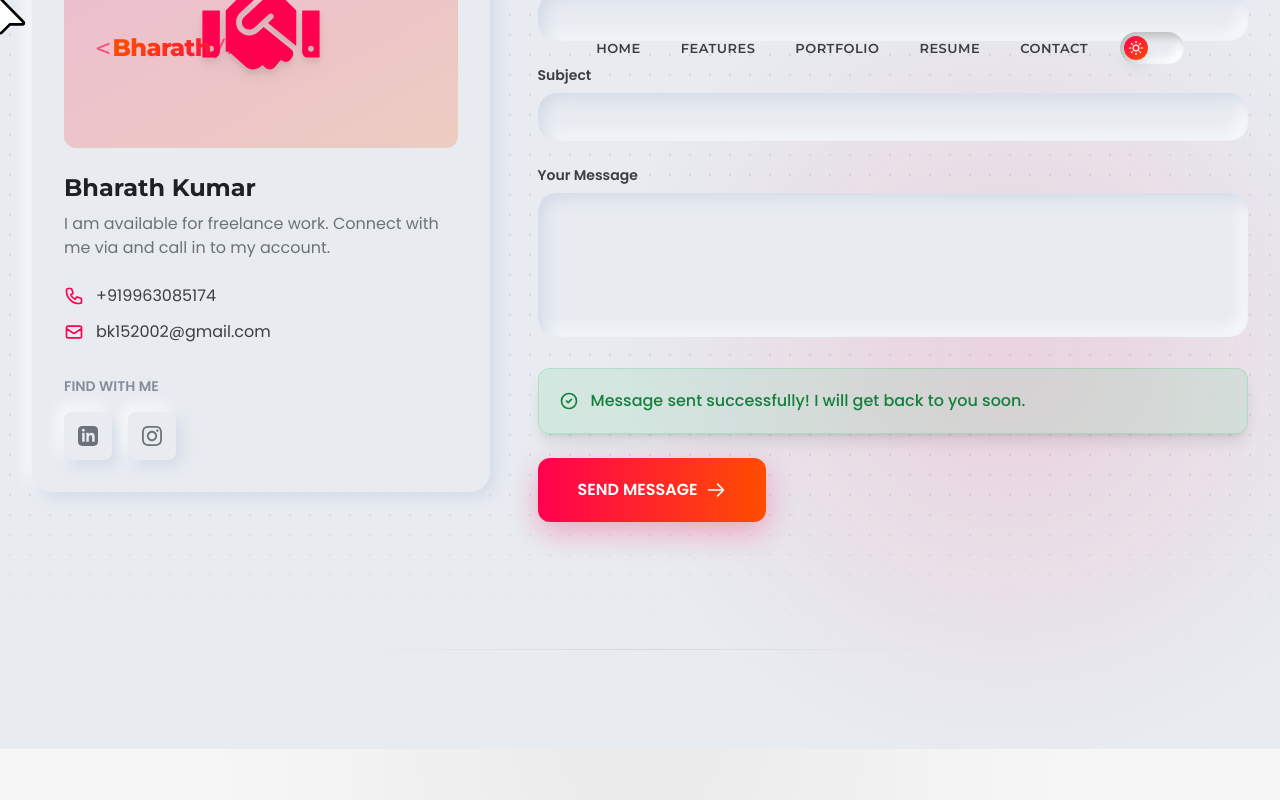
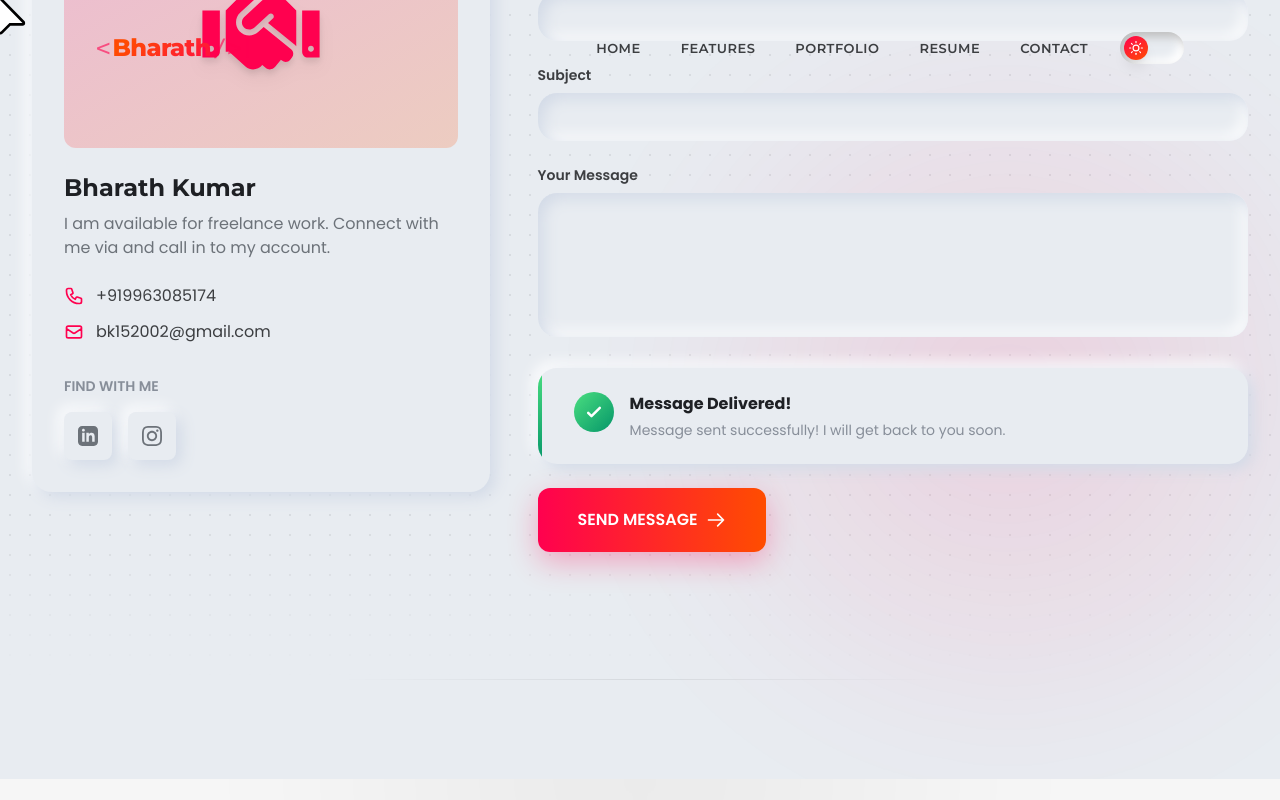
Before and after one commit to Bharathkumar1522/Bharathkumar_portfolio, a Next.js app: page / in a window 1280 px wide. Both pictures are taken after typing "Sample", "5551234", "name@example.com", "Sample", "Sample" into the empty fields and a click on the button "SEND MESSAGE". Shown: the part 5308-6108 px from the top of the page. Built offline with nearby package versions, Linux system fonts and the light colour scheme; no server answers.

Commit message:
style: premium neumorphic success message UI

```diff
--- a/src/components/sections/Contact.jsx
+++ b/src/components/sections/Contact.jsx
@@ -122,20 +122,37 @@ const Contact = () => {
                             </motion.div>
                             {submitStatus.message && (
                                 <motion.div
-                                    initial={{ opacity: 0, y: -10 }}
-                                    animate={{ opacity: 1, y: 0 }}
-                                    className={`p-4 sm:p-5 rounded-xl text-sm sm:text-base font-medium flex items-center gap-3 shadow-lg border backdrop-blur-sm ${
+                                    initial={{ opacity: 0, scale: 0.95 }}
+                                    animate={{ opacity: 1, scale: 1 }}
+                                    transition={{ type: 'spring', stiffness: 300, damping: 20 }}
+                                    className={`relative overflow-hidden rounded-[19px] p-5 sm:p-6 ${
                                         submitStatus.type === 'success'
-                                            ? 'bg-green-500/10 border-green-500/20 text-green-700 dark:text-green-400'
-                                            : 'bg-red-500/10 border-red-500/20 text-red-700 dark:text-red-400'
+                                            ? 'bg-[#e8ecf1] dark:bg-dark-card shadow-neumorphism-soft dark:shadow-dark-neumorphism'
+                                            : 'bg-[#e8ecf1] dark:bg-dark-card shadow-neumorphism-soft dark:shadow-dark-neumorphism'
                                     }`}
                                 >
-                                    {submitStatus.type === 'success' ? (
-                                        <svg className="w-5 h-5 flex-shrink-0" fill="none" viewBox="0 0 24 24" stroke="currentColor"><path strokeLinecap="round" strokeLinejoin="round" strokeWidth="2" d="M9 12l2 2 4-4m6 2a9 9 0 11-18 0 9 9 0 0118 0z" /></svg>
-                                    ) : (
-                                        <svg className="w-5 h-5 flex-shrink-0" fill="none" viewBox="0 0 24 24" stroke="currentColor"><path strokeLinecap="round" strokeLinejoin="round" strokeWidth="2" d="M12 8v4m0 4h.01M21 12a9 9 0 11-18 0 9 9 0 0118 0z" /></svg>
-                                    )}
-                                    {submitStatus.message}
+                                    <div className={`absolute top-0 left-0 h-full w-1 ${submitStatus.type === 'success' ? 'bg-gradient-to-b from-green-400 to-emerald-600' : 'bg-gradient-to-b from-red-400 to-rose-600'}`} />
+                                    <div className="flex items-start gap-4 pl-3">
+                                        <div className={`flex-shrink-0 w-10 h-10 rounded-full flex items-center justify-center ${
+                                            submitStatus.type === 'success'
+                                                ? 'bg-gradient-to-br from-green-400 to-emerald-600'
+                                                : 'bg-gradient-to-br from-red-400 to-rose-600'
+                                        }`}>
+                                            {submitStatus.type === 'success' ? (
+                                                <motion.svg initial={{ pathLength: 0 }} animate={{ pathLength: 1 }} transition={{ duration: 0.5, delay: 0.2 }} className="w-5 h-5 text-white" fill="none" viewBox="0 0 24 24" stroke="currentColor" strokeWidth="3"><path strokeLinecap="round" strokeLinejoin="round" d="M5 13l4 4L19 7" /></motion.svg>
+                                            ) : (
+                                                <svg className="w-5 h-5 text-white" fill="none" viewBox="0 0 24 24" stroke="currentColor" strokeWidth="3"><path strokeLinecap="round" strokeLinejoin="round" d="M6 18L18 6M6 6l12 12" /></svg>
+                                            )}
+                                        </div>
+                                        <div>
+                                            <p className={`font-bold text-sm sm:text-base ${submitStatus.type === 'success' ? 'text-gray-900 dark:text-gray-100' : 'text-gray-900 dark:text-gray-100'}`}>
+                                                {submitStatus.type === 'success' ? 'Message Delivered!' : 'Something went wrong'}
+                                            </p>
+                                            <p className="text-gray-500 dark:text-gray-400 text-xs sm:text-sm mt-1">
+                                                {submitStatus.message}
+                                            </p>
+                                        </div>
+                                    </div>
                                 </motion.div>
                             )}
                             <motion.button type="submit" disabled={isSubmitting} className="btn-primary disabled:opacity-50 disabled:cursor-not-allowed w-full sm:w-auto items-center gap-2" whileHover="hover" whileTap="tap">
```
